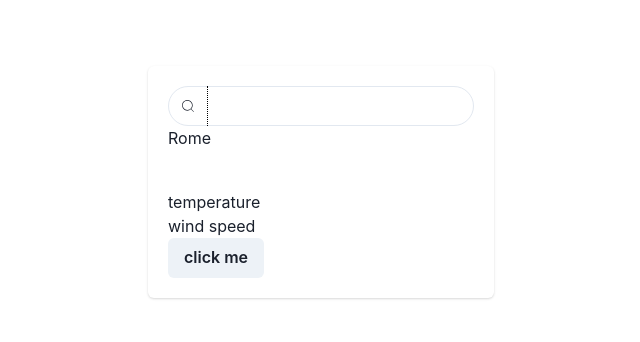
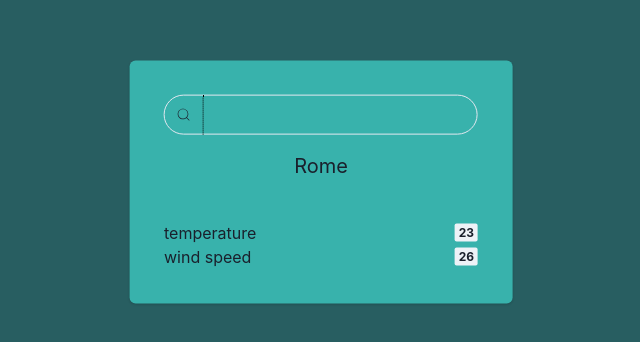
Before and after one commit to erufan/weather-app, a React (Vite) app: page / in a window 1280 px wide. Shown: the part 218-560 px from the top of the page, without its empty margins (319-959 px from the left). Built offline with nearby package versions, Linux system fonts and the light colour scheme.

Commit message:
styling Card component

```diff
--- a/src/App.tsx
+++ b/src/App.tsx
@@ -3,7 +3,7 @@ import CardBox from "./components/CardBox";
 
 function App() {
   return (
-    <Box height="100vh">
+    <Box height="100vh" backgroundColor="teal.700">
       <CardBox />
     </Box>
   );
--- a/src/components/CardBox.tsx
+++ b/src/components/CardBox.tsx
@@ -3,34 +3,42 @@ import {
   CardHeader,
   CardBody,
   Text,
-  Button,
   AbsoluteCenter,
   Input,
   InputGroup,
   InputLeftElement,
+  Badge,
+  HStack,
 } from "@chakra-ui/react";
 import { CiSearch } from "react-icons/ci";
 const CardBox = () => {
   return (
     <>
       <AbsoluteCenter>
-        <Card>
+        <Card backgroundColor="teal.400" padding=" 14.4px">
           <CardHeader>
-            <InputGroup>
+            <InputGroup marginBottom={4}>
               <InputLeftElement
                 pointerEvents="none"
                 borderRight="1px black dotted"
               >
                 <CiSearch />
               </InputLeftElement>
-              <Input type="text" borderRadius={20} />
+              <Input type="text" borderRadius={20} paddingStart={12} />
             </InputGroup>
-            <Text>Rome</Text>
+            <Text textAlign="center" fontSize={20}>
+              Rome
+            </Text>
           </CardHeader>
           <CardBody>
-            <Text>temperature</Text>
-            <Text>wind speed</Text>
-            <Button>click me</Button>
+            <HStack justifyContent="space-between">
+              <Text>temperature</Text>
+              <Badge>23</Badge>
+            </HStack>
+            <HStack justifyContent="space-between">
+              <Text>wind speed</Text>
+              <Badge>26</Badge>
+            </HStack>
           </CardBody>
         </Card>
       </AbsoluteCenter>
```
